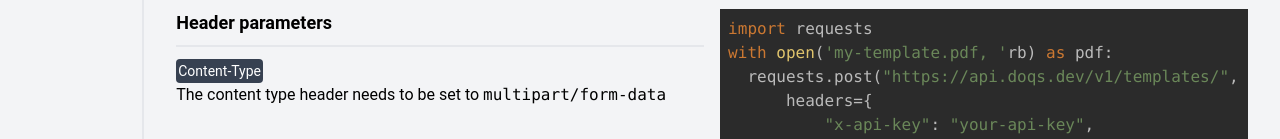
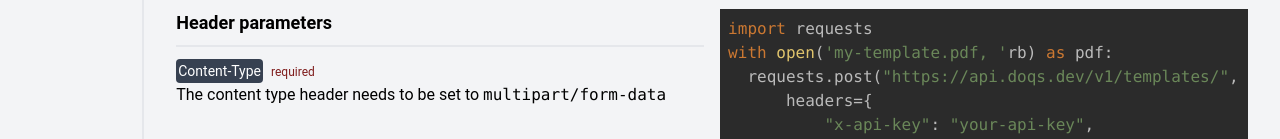
Before and after one commit to doqs-dev/docs, a Next.js app: page /api-reference/create-template in a window 1280 px wide. Shown: the part 223-362 px from the top of the page. Built offline with nearby package versions, Linux system fonts and the light colour scheme.

Commit message:
feat: required and optional tag

```diff
--- a/components/attribute.tsx
+++ b/components/attribute.tsx
@@ -11,8 +11,9 @@ export const Attribute = ({name, required, children}: PropsWithChildren<Attribut
 
       <div className="border-t-2 py-3">
         <div>
-          <span className="inline-block bg-gray-700 text-white p-0.5 rounded text-sm">{name}</span>
-          <span></span>
+          <span className="inline-block bg-gray-700 text-white p-0.5 rounded text-sm mr-2">{name}</span>
+          { required && <span className="text-xs text-red-900">required</span> }
+          { !required && <span className="text-xs">optional</span> }
         </div>
         {children}
       </div>
```
